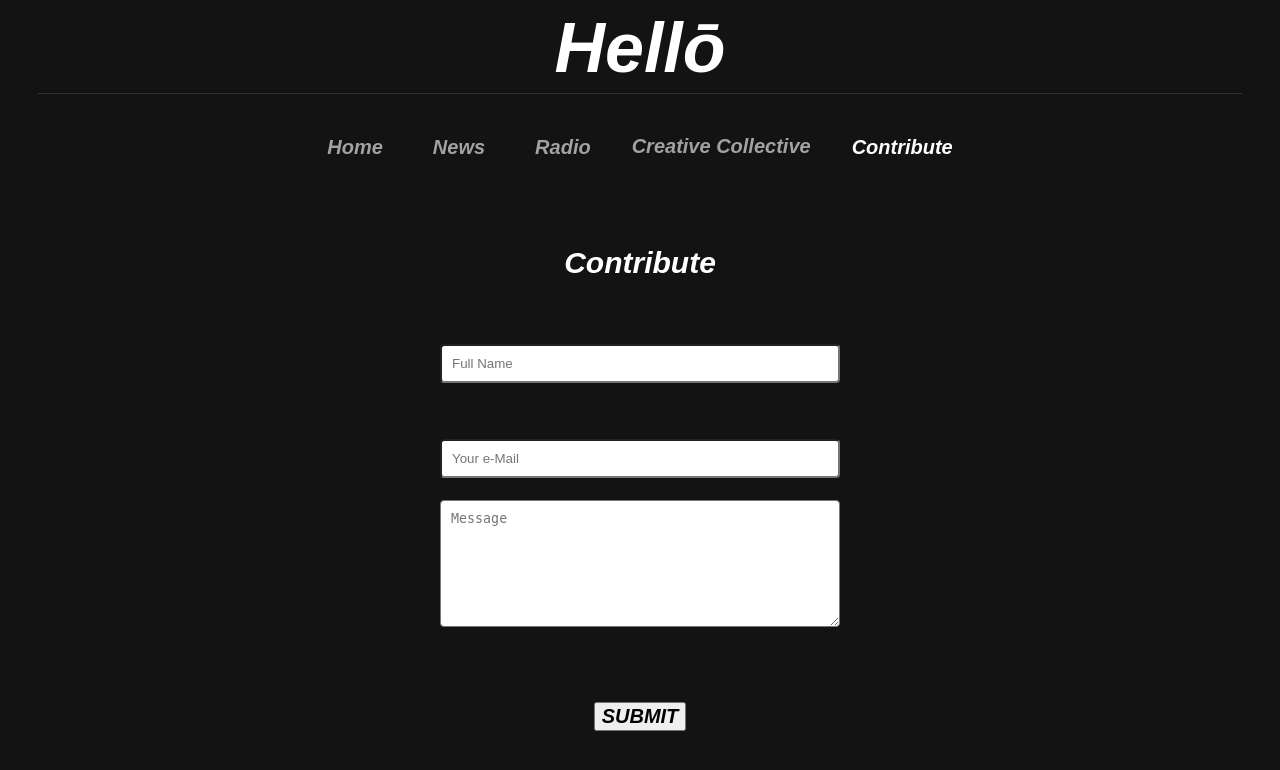
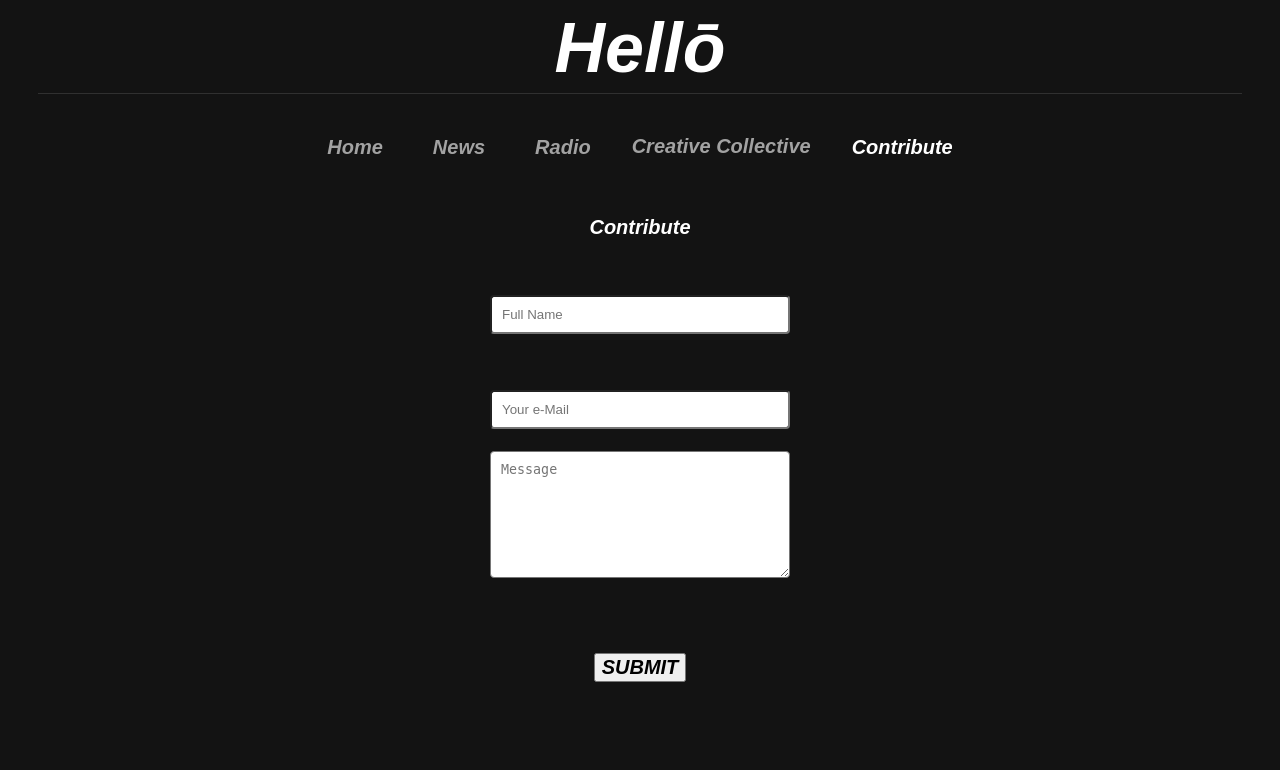
Before and after one commit to Nokide/10.1.1, a PHP site: page /contribute.html in a window 1280 px wide. Shown: the top 770 px of the page. Run offline with PHP 8.4, Linux system fonts and the light colour scheme.

Commit message:
Update style.css

```diff
--- a/style.css
+++ b/style.css
@@ -239,12 +239,13 @@ fieldset {
 
 .contact-form {
   padding: 0px;
-  max-width: 400px;
-  display: inline-block;
+  width: 300px;
+  margin: auto;
+  display: block;
 }
 .contribute {
-  font-size: 30px;
-  margin-top: 60px;
+  font-size: 20px;
+  margin-top: 30px;
 }
 
 
```
